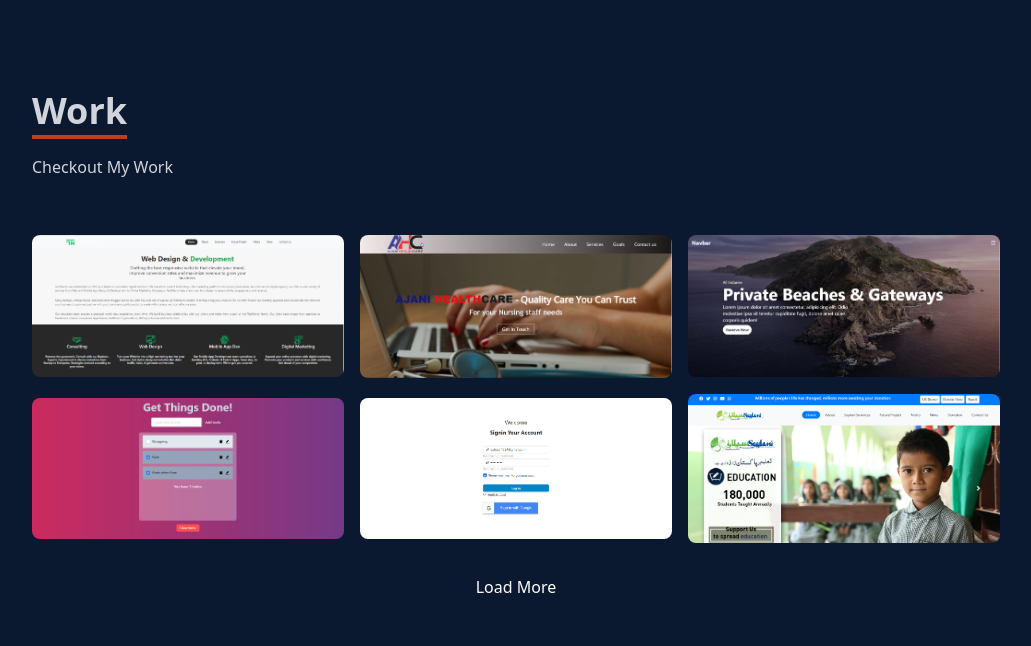
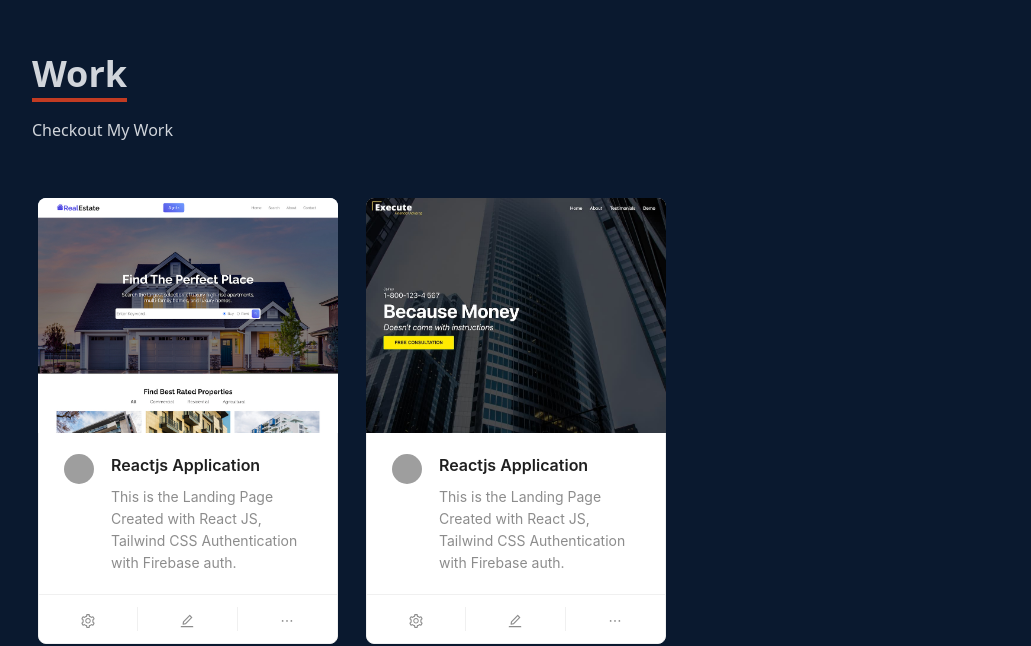
Before and after one commit to abhilashwasekar/Portfolio_Abhilash, a React (Create React App) app: page / in a window 1280 px wide. Shown: the part 2451-3097 px from the top of the page, without its empty margins (124-1155 px from the left). Built offline with nearby package versions, Linux system fonts and the light colour scheme; grey boxes are pictures that could not be loaded.

Commit message:
rever work card changes causing deployment issues

```diff
--- a/src/App.js
+++ b/src/App.js
@@ -4,7 +4,7 @@
 import Home from './Components/Home';
 import Navbar from './Components/Navbar';
 import Skills from './Components/Skills';
-import Work2 from './Components/Work2';
+import Work from './Components/Work';
 
 function App() {
   return (
@@ -14,7 +14,7 @@
       <Home />
       <About />
       <Skills />
-      <Work2 />
+      <Work />
       <Contact />
     </div>
 
--- a/src/Components/Work.jsx
+++ b/src/Components/Work.jsx
@@ -1,83 +1,83 @@
-// import React from 'react';
-// import { EditOutlined, EllipsisOutlined, SettingOutlined } from '@ant-design/icons';
-// import { Avatar, Card } from 'antd';
-// import Project1 from '../asset/projects/realestate.jpg';
-// import Project2 from '../asset/projects/workImg.jpeg';
+import React from 'react';
+import { EditOutlined, EllipsisOutlined, SettingOutlined } from '@ant-design/icons';
+import { Avatar, Card } from 'antd';
+import Project1 from '../asset/projects/realestate.jpg';
+import Project2 from '../asset/projects/workImg.jpeg';
 
-// const { Meta } = Card;
+const { Meta } = Card;
 
-// const Work = () => {
-//     return (
-//         <div name='work' className='w-full md:h-screen text-gray-300 bg-[#0a192f] font-sans'>
-//             <div className='max-w-[1000px] mx-auto p-4 flex flex-col justify-center w-full h-full'>
-//                 <div className='pb-8'>
-//                     <p className='text-4xl font-bold inline border-b-4 border-[#C23B22] text-gray-300'>Work</p>
-//                     <p className='py-6'>Checkout My Work</p>
+const Work = () => {
+    return (
+        <div name='work' className='w-full md:h-screen text-gray-300 bg-[#0a192f] font-sans'>
+            <div className='max-w-[1000px] mx-auto p-4 flex flex-col justify-center w-full h-full'>
+                <div className='pb-8'>
+                    <p className='text-4xl font-bold inline border-b-4 border-[#C23B22] text-gray-300'>Work</p>
+                    <p className='py-6'>Checkout My Work</p>
 
-//                 </div>
+                </div>
 
-//                 <div className='grid sm:grid-cols-2 md:grid-cols-3 gap-4'>
-//                     <div className='group flex justify-center items-center mx-auto'>
+                <div className='grid sm:grid-cols-2 md:grid-cols-3 gap-4'>
+                    <div className='group flex justify-center items-center mx-auto'>
 
-//                         <Card
+                        <Card
 
-//                             style={{ width: 300 }}
-//                             cover={
-//                                 <img
-//                                     alt="example"
-//                                     src={Project1}
-//                                 />
-//                             }
-//                             actions={[
-//                                 <SettingOutlined key="setting" />,
-//                                 <EditOutlined key="edit" />,
-//                                 <EllipsisOutlined key="ellipsis" />,
-//                             ]}
-//                         >
-//                             <Meta
-//                                 avatar={<Avatar src="https://xsgames.co/randomusers/avatar.php?g=pixel" />}
-//                                 title="Reactjs Application"
-//                                 description="This is the Landing Page Created with React JS, Tailwind CSS Authentication with Firebase auth."
-//                             />
-//                         </Card>
+                            style={{ width: 300 }}
+                            cover={
+                                <img
+                                    alt="example"
+                                    src={Project1}
+                                />
+                            }
+                            actions={[
+                                <SettingOutlined key="setting" />,
+                                <EditOutlined key="edit" />,
+                                <EllipsisOutlined key="ellipsis" />,
+                            ]}
+                        >
+                            <Meta
+                                avatar={<Avatar src="https://xsgames.co/randomusers/avatar.php?g=pixel" />}
+                                title="Reactjs Application"
+                                description="This is the Landing Page Created with React JS, Tailwind CSS Authentication with Firebase auth."
+                            />
+                        </Card>
 
 
 
-//                     </div>
-//                     <div className='group flex justify-center items-center mx-auto'>
+                    </div>
+                    <div className='group flex justify-center items-center mx-auto'>
 
-//                         <Card
-//                             hoverable='true'
-//                             style={{ width: 300 }}
-//                             cover={
-//                                 <img
-//                                     alt="example"
-//                                     src={Project2}
-//                                 />
-//                             }
-//                             actions={[
-//                                 <SettingOutlined key="setting" />,
-//                                 <EditOutlined key="edit" />,
-//                                 <EllipsisOutlined key="ellipsis" />,
-//                             ]}
-//                         >
-//                             <Meta
-//                                 avatar={<Avatar src="https://xsgames.co/randomusers/avatar.php?g=pixel" />}
-//                                 title="Reactjs Application"
-//                                 description="This is the Landing Page Created with React JS, Tailwind CSS Authentication with Firebase auth."
-//                             />
+                        <Card
+                            hoverable='true'
+                            style={{ width: 300 }}
+                            cover={
+                                <img
+                                    alt="example"
+                                    src={Project2}
+                                />
+                            }
+                            actions={[
+                                <SettingOutlined key="setting" />,
+                                <EditOutlined key="edit" />,
+                                <EllipsisOutlined key="ellipsis" />,
+                            ]}
+                        >
+                            <Meta
+                                avatar={<Avatar src="https://xsgames.co/randomusers/avatar.php?g=pixel" />}
+                                title="Reactjs Application"
+                                description="This is the Landing Page Created with React JS, Tailwind CSS Authentication with Firebase auth."
+                            />
 
-//                         </Card>
+                        </Card>
 
 
 
-//                     </div>
+                    </div>
 
-//                 </div>
-//             </div>
+                </div>
+            </div>
 
-//         </div>
-//     )
-// }
+        </div>
+    )
+}
 
-// export default Work
+export default Work
--- a/src/Components/Work2.jsx
+++ b/src/Components/Work2.jsx
@@ -1,95 +1,95 @@
-import React, { useEffect, useState } from 'react'
-import { EditOutlined, EllipsisOutlined, SettingOutlined } from '@ant-design/icons';
-import { Avatar, Card } from 'antd';
-import data from '../data/portfolioData';
-import AOS from 'aos';
-import 'aos/dist/aos.css';
-import ShowCard from './ShowCard';
+// import React, { useEffect, useState } from 'react'
+// import { EditOutlined, EllipsisOutlined, SettingOutlined } from '@ant-design/icons';
+// import { Avatar, Card } from 'antd';
+// import data from '../data/portfolioData';
+// import AOS from 'aos';
+// import 'aos/dist/aos.css';
+// import ShowCard from './ShowCard';
 
 
-const { Meta } = Card;
+// const { Meta } = Card;
 
 
 
-const Work2 = () => {
-    const [nextItems, setNextItems] = useState(6)
-    const [portfolios, setPortfolios] = useState(data)
-    const [showCard, setShowCard] = useState(false)
-    const [activeId, setActiveId] = useState(null)
+// const Work2 = () => {
+//     const [nextItems, setNextItems] = useState(6)
+//     const [portfolios, setPortfolios] = useState(data)
+//     const [showCard, setShowCard] = useState(false)
+//     const [activeId, setActiveId] = useState(null)
 
 
-    useEffect(() => {
-        AOS.init()
+//     useEffect(() => {
+//         AOS.init()
 
-    }, [])
+//     }, [])
 
-    const handleLoadMore = () => {
-        setNextItems(prev => prev + 3)
-    }
+//     const handleLoadMore = () => {
+//         setNextItems(prev => prev + 3)
+//     }
 
-    const handleShowCard = (id) => {
-        setShowCard(true)
-        setActiveId(id)
+//     const handleShowCard = (id) => {
+//         setShowCard(true)
+//         setActiveId(id)
 
-    }
+//     }
 
 
-    data.filter((index)=>{
-        console.log("Protfolio data", index.imgUrl)
-    })
+//     data.filter((index)=>{
+//         console.log("Protfolio data", index.imgUrl)
+//     })
 
 
-    return (
-        <div name='work' className='w-full md:h-screen text-gray-300 bg-[#0a192f] font-sans'>
-            <div className='max-w-[1000px] mx-auto p-4 flex flex-col justify-center w-full h-full'>
-                <div className='pb-8'>
-                    <p className='text-4xl font-bold inline border-b-4 border-[#C23B22] text-gray-300'>Work</p>
-                    <p className='py-6'>Checkout My Work</p>
+//     return (
+//         <div name='work' className='w-full md:h-screen text-gray-300 bg-[#0a192f] font-sans'>
+//             <div className='max-w-[1000px] mx-auto p-4 flex flex-col justify-center w-full h-full'>
+//                 <div className='pb-8'>
+//                     <p className='text-4xl font-bold inline border-b-4 border-[#C23B22] text-gray-300'>Work</p>
+//                     <p className='py-6'>Checkout My Work</p>
 
-                </div>
+//                 </div>
 
-                <div className='grid sm:grid-cols-2 md:grid-cols-3 gap-4'>
-                    {
-                        portfolios.slice(0, nextItems)?.map((portfolio, index) => (
-                            <div className='group flex justify-center items-center mx-auto relative z-[1]'
-                                key={index}
-                                data-aos='fade-zoom-in'
-                                data-aos-delay='50'
-                                data-aos-duration='1000'
-                            >
-                                <figure>
-                                    <img className='rounded-[8px]' src={portfolio.imgUrl} alt="figure" />
-                                </figure>
+//                 <div className='grid sm:grid-cols-2 md:grid-cols-3 gap-4'>
+//                     {
+//                         portfolios.slice(0, nextItems)?.map((portfolio, index) => (
+//                             <div className='group flex justify-center items-center mx-auto relative z-[1]'
+//                                 key={index}
+//                                 data-aos='fade-zoom-in'
+//                                 data-aos-delay='50'
+//                                 data-aos-duration='1000'
+//                             >
+//                                 <figure>
+//                                     <img className='rounded-[8px]' src={portfolio.imgUrl} alt="figure" />
+//                                 </figure>
 
-                                <div className='w-full h-full bg-[#0a192f] backdrop-filter backdrop-blur-sm bg-opacity-30 rounded-[8px] absolute top-0 left-0 z-[5] hidden group-hover:block cursor-pointer'>
-                                    <div className='w-full h-full flex items-center justify-center'>
-                                        <button onClick={() => handleShowCard(portfolio.id)} className='text-white bg-[#0a192f] hover:bg-[#53565a] py-2 px-4 rounded-[8px] font-500 ease-in duration-200'>See details</button>
+//                                 <div className='w-full h-full bg-[#0a192f] backdrop-filter backdrop-blur-sm bg-opacity-30 rounded-[8px] absolute top-0 left-0 z-[5] hidden group-hover:block cursor-pointer'>
+//                                     <div className='w-full h-full flex items-center justify-center'>
+//                                         <button onClick={() => handleShowCard(portfolio.id)} className='text-white bg-[#0a192f] hover:bg-[#53565a] py-2 px-4 rounded-[8px] font-500 ease-in duration-200'>See details</button>
 
-                                    </div>
-                                </div>
+//                                     </div>
+//                                 </div>
 
-                            </div>
-                        )
+//                             </div>
+//                         )
 
-                        )
-                    }
+//                         )
+//                     }
 
-                </div>
+//                 </div>
 
-                <div className='text-center mt-6'>
-                    {nextItems < portfolios.length && data.length > 6 && (
+//                 <div className='text-center mt-6'>
+//                     {nextItems < portfolios.length && data.length > 6 && (
 
-                        <button onClick={handleLoadMore} className='text-white bg-[#0a192f] hover:bg-[#53565a] py-2 px-4 rounded-[8px] font-500 ease-in duration-200'>Load More</button>
-                    )}
-                </div>
-            </div>
+//                         <button onClick={handleLoadMore} className='text-white bg-[#0a192f] hover:bg-[#53565a] py-2 px-4 rounded-[8px] font-500 ease-in duration-200'>Load More</button>
+//                     )}
+//                 </div>
+//             </div>
 
-            {
-                showCard && <ShowCard setShowCard={setShowCard} activeId={activeId} />
-            }
+//             {
+//                 showCard && <ShowCard setShowCard={setShowCard} activeId={activeId} />
+//             }
 
-        </div>
-    )
-}
+//         </div>
+//     )
+// }
 
-export default Work2
+// export default Work2
```
Also changed, not shown: src/data/portfolioData.js (+97 -97 lines).
